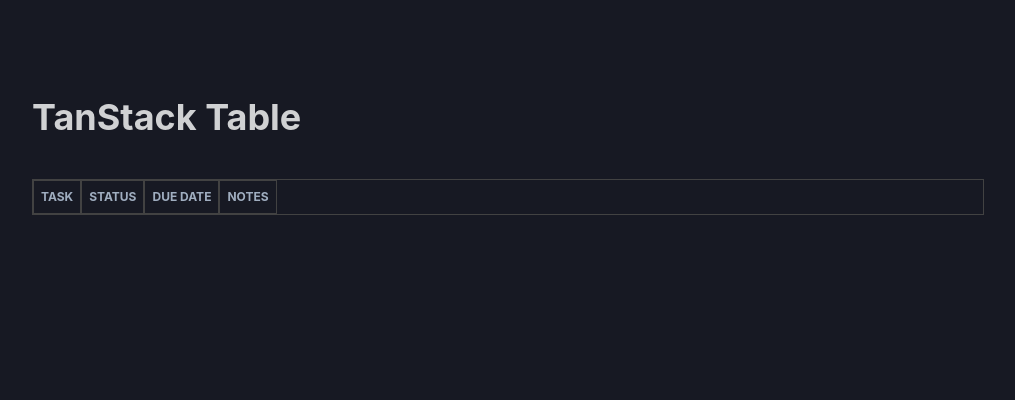
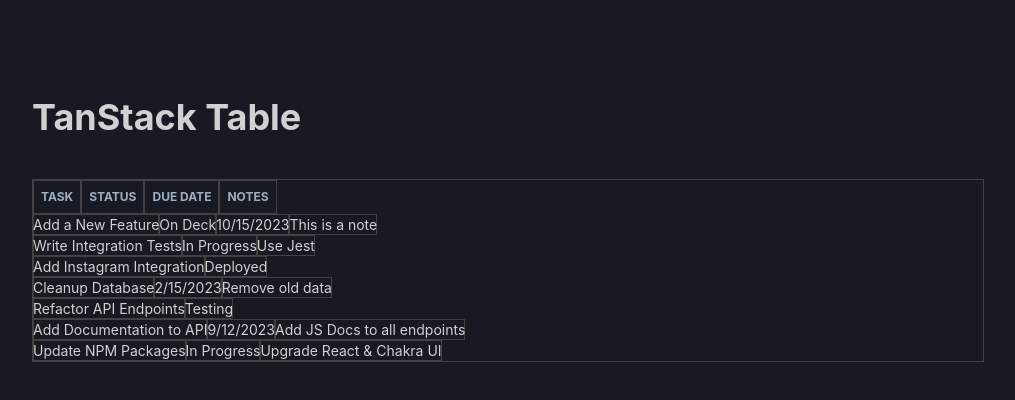
Before and after one commit to jovan-vukic/schneider-project, a React (Vite) app in the folder client/: page / in a window 1280 px wide. Shown: the top 400 px of the page, without its empty margins (132-1147 px from the left). Built offline with nearby package versions, Linux system fonts and the light colour scheme.

Commit message:
Render table rows and fix data fetching errors

```diff
--- a/client/src/components/TaskTable.jsx
+++ b/client/src/components/TaskTable.jsx
@@ -1,6 +1,10 @@
 import { Box } from "@chakra-ui/react";
 import { useState } from "react";
-import { getCoreRowModel, useReactTable } from "@tanstack/react-table";
+import {
+  flexRender,
+  getCoreRowModel,
+  useReactTable,
+} from "@tanstack/react-table";
 
 import DATA from "../data.js";
 
@@ -18,12 +22,12 @@
   {
     accessorKey: "status",
     header: "Status",
-    cell: (info) => <p>{info.getValue()}</p>,
+    cell: (info) => <p>{info.getValue()?.name}</p>,
   },
   {
     accessorKey: "due",
     header: "Due Date",
-    cell: (info) => <p>{info.getValue()}</p>,
+    cell: (info) => <p>{info.getValue()?.toLocaleDateString()}</p>,
   },
   {
     accessorKey: "notes",
@@ -59,8 +63,21 @@
             {headerGroup.headers.map((header) => (
               // For each header in the header group render a box
               <Box className="th" key={header.id}>
-                {/* Render the header */}
+                {/* Render the header (columns[i].header value) */}
                 {header.column.columnDef.header}
+              </Box>
+            ))}
+          </Box>
+        ))}
+        {/* Render the rows */}
+        {table.getRowModel().rows.map((row) => (
+          // For each row render a box
+          <Box className="tr" key={row.id}>
+            {row.getVisibleCells().map((cell) => (
+              // For each cell in a row render a box
+              <Box className="td" key={cell.id}>
+                {/* Render the cell (columns[i].cell value) */}
+                {flexRender(cell.column.columnDef.cell, cell.getContext())}
               </Box>
             ))}
           </Box>
```
